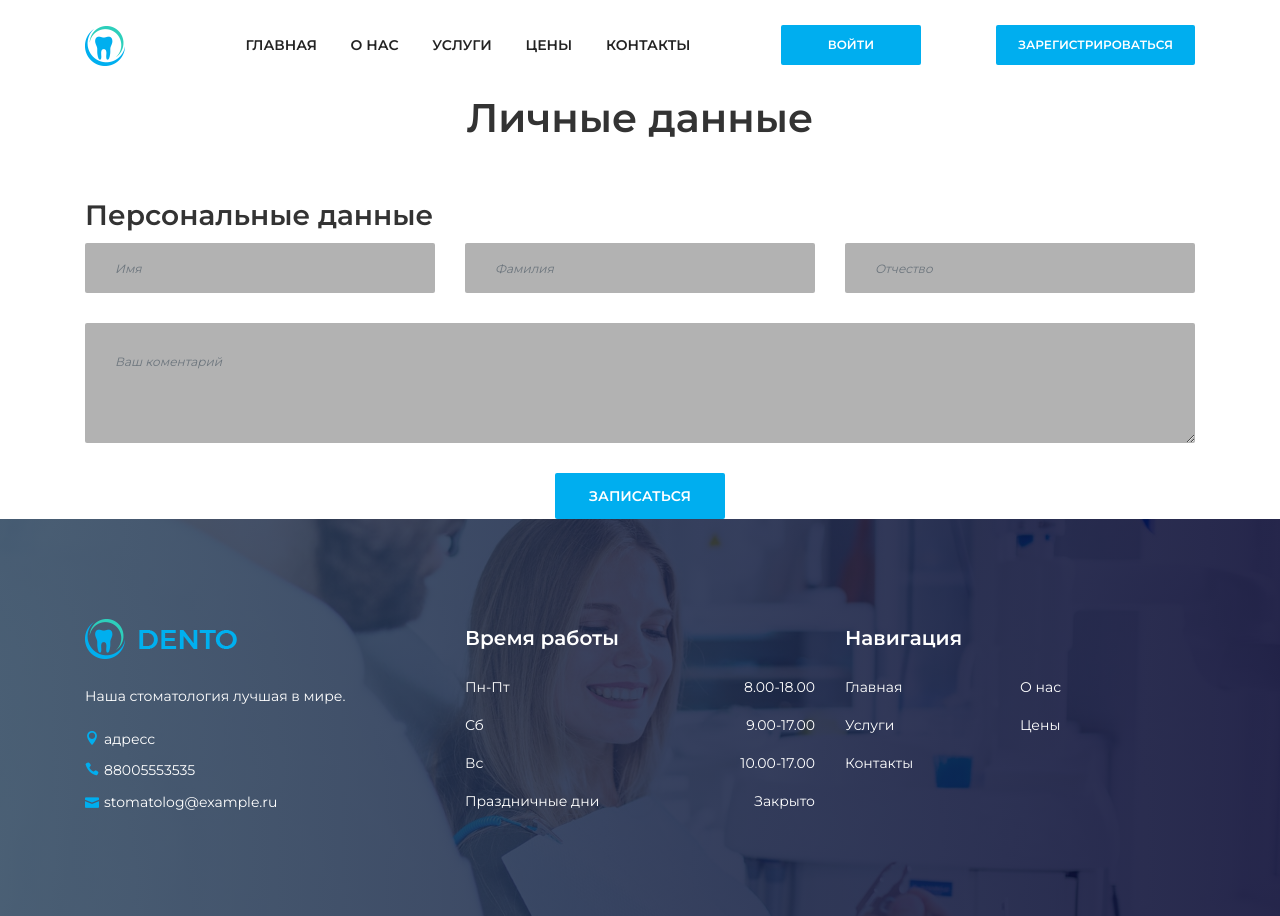
After one commit to andrey-zubov/dentist2, a Django app: page /cabinet/1 in a window 1280 px wide. The commit adds this page. Run offline with Django 3.2, Linux system fonts and the light colour scheme; some libraries are stand-ins or nearby versions.

Commit message:
start cabinet

```diff
--- a/website/templates/base.html
+++ b/website/templates/base.html
@@ -72,6 +72,7 @@
             <!-- Booking Now Button -->
             {% if user.is_authenticated %}
               <a href="{% url 'booknow' %}" class="btn dento-btn booking-btn">Записаться на прием</a>
+              <a href="{{ user.go_to_cabinet }}" class="btn dento-btn booking-btn">Личный кабинет</a>
               <a href="{% url 'logout' %}" class="btn dento-btn booking-btn">Выйти</a>
             {% else %}
               <a href="{% url 'login_page' %}" class="btn dento-btn booking-btn">Войти</a>
--- /dev/null
+++ b/website/templates/cabinet.html
@@ -0,0 +1,64 @@
+{% extends 'base.html' %}
+{% load static %}
+{% block title %}
+    Личный кабинет
+{% endblock %}
+
+{% block meta_description %}Личный кабинет{% endblock %}"
+
+{% block content %}
+<section>
+  <div class="container">
+    <div class="row">
+      <div class="col-12">
+        <div class="section-heading text-center white">
+          <h1>Личные данные</h1>
+        </div>
+      </div>
+    </div>
+
+    <div class="row">
+        <div class="col-12">
+          <!-- Client Cabinet Form -->
+          <div class="appointment-form">
+            <form action="#" method="post">
+              {% csrf_token %}
+              <div class="row">
+                <div class="col-12">
+                  <h3>Персональные данные</h3>
+                </div>
+                <div class="col-md-4">
+                  <div class="form-group mb-30">
+                    <input name="name" type="text" class="form-control" placeholder="Имя">
+                  </div>
+                </div>
+                <div class="col-md-4">
+                  <div class="form-group mb-30">
+                    <input name="surname" type="text" class="form-control" placeholder="Фамилия">
+                  </div>
+                </div>
+                <div class="col-md-4">
+                  <div class="form-group mb-30">
+                    <input name="patronymic" type="text" class="form-control" placeholder="Отчество">
+                  </div>
+                </div>
+
+                <div class="col-12">
+                  <div class="form-group mb-30">
+                    <textarea name="message" class="form-control" placeholder="Ваш коментарий"></textarea>
+                  </div>
+                </div>
+                <div class="col-12 text-center">
+                  <button type="submit" class="btn dento-btn">Записаться</button>
+                </div>
+              </div>
+            </form>
+          </div>
+        </div>
+      </div>
+      <!-- Client Cabinet Form End -->
+
+  </div>
+</section>
+
+{% endblock %}
--- a/website/urls.py
+++ b/website/urls.py
@@ -12,6 +12,7 @@ urlpatterns = [
     path('login/', views.login_view, name='login_page'),
     path('logout/', views.logout_view, name='logout'),
     path('registration/', views.registration, name='registration_page'),
+    path('cabinet/<int:id>', views.cabinet, name='cabinet_page'),
     path('single_news/<int:id>', views.single_news, name='single_news_page'),
 
 
--- a/website/views.py
+++ b/website/views.py
@@ -159,3 +159,8 @@ def booknow(request):
 def single_news(request, id):
     news = News.objects.get(id=id)
     return render(request, 'news.html', {'news': news})
+
+
+def cabinet(request, id):
+    user_appointment = Appointment.objects.filter(client_id=id)
+    return render(request, 'cabinet.html', {'user_appointment': user_appointment})
```
